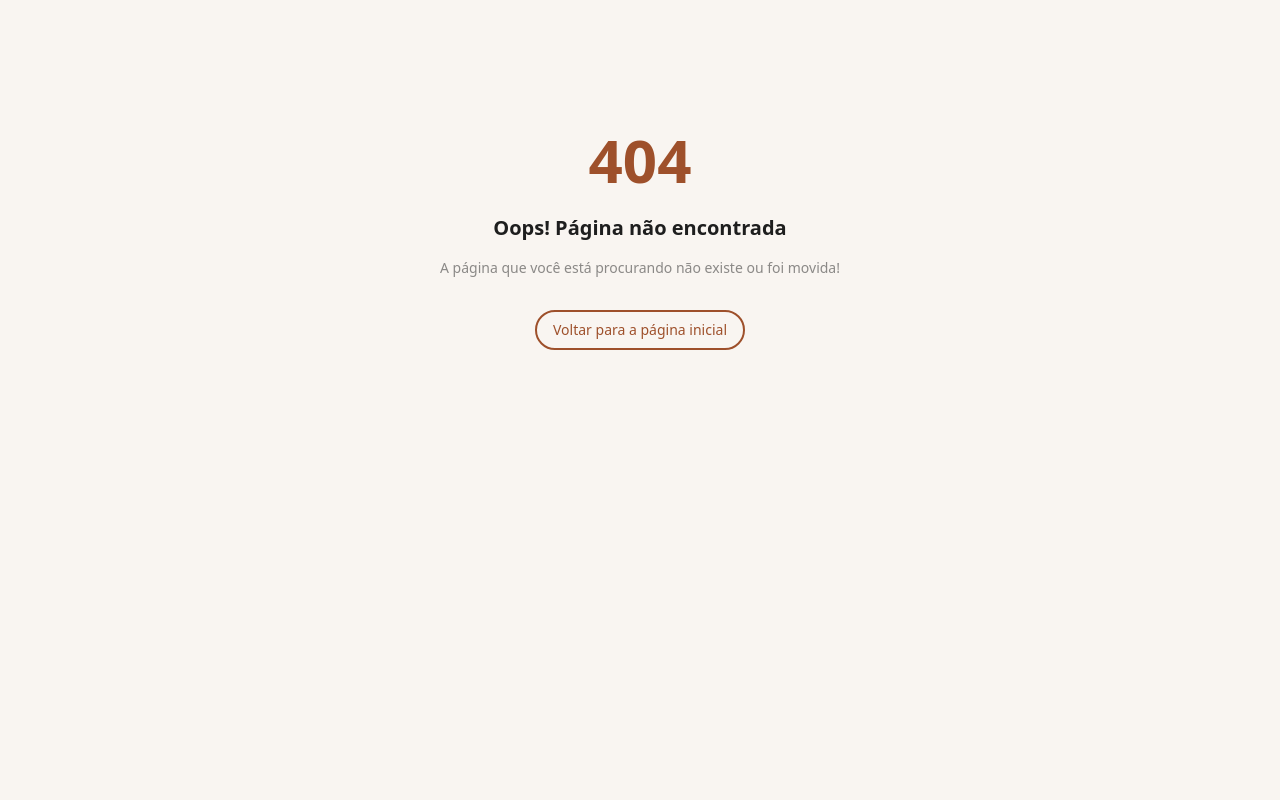
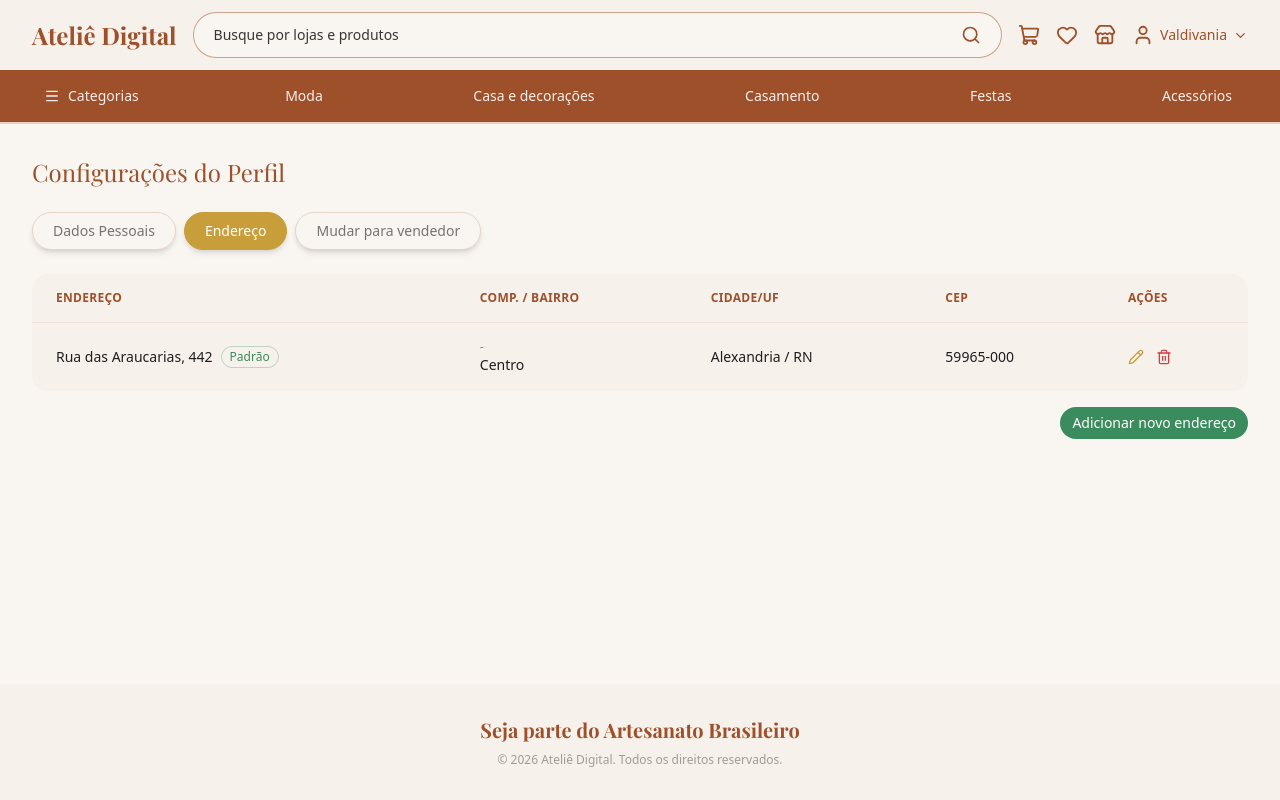
Before and after one commit to AtelieDigital-Labs/atelie-front, a React (Vite) app: page /profile/address in a window 1280 px wide. Before the commit this address had no page. Built offline with nearby package versions, Linux system fonts and the light colour scheme; a web font is replaced by a local one.

Commit message:
feat: create BecomeArtisan page and add new routes to flow perfil tabs

```diff
--- /dev/null
+++ b/src/pages/app/Profile/BecomeArtisan.tsx
@@ -0,0 +1,74 @@
+import { useState } from 'react'
+import { Button } from '../../../components/ui/Button'
+import { useNavigate } from 'react-router-dom'
+
+export function BecomeArtisan() {
+  const navigate = useNavigate()
+  const [isLoading, setIsLoading] = useState(false)
+
+  async function handleBecomeArtisan() {
+    setIsLoading(true)
+
+    try {
+      // chamar API para mudar tipo de usuário
+      // const { data } = await api.patch('/accounts/become-artisan')
+
+      navigate('/artisan/store/new')
+    } catch (error) {
+      console.error('Erro ao mudar para vendedor:', error)
+      alert('Erro ao atualizar conta. Tente novamente.')
+    } finally {
+      setIsLoading(false)
+    }
+  }
+
+  return (
+    <div className="bg-card rounded-2xl p-6">
+      <div className="flex flex-col gap-4">
+        <div>
+          <h3 className="font-title text-xl text-primary mb-2 font-bold">
+            Você também cria produtos artesanais?
+          </h3>
+          <p className="text-text/70 mb-1">
+            Mude sua conta para o tipo <strong>Vendedor</strong>!
+          </p>
+          <p className="text-sm text-text/50">
+            A conta de vendedor permite comprar e vender no Ateliê Digital.
+          </p>
+        </div>
+
+        <div className="bg-surface rounded-xl p-4 mt-2">
+          <h4 className="font-semibold text-text mb-3">Benefícios de ser vendedor:</h4>
+          <ul className="space-y-2 text-sm text-text/70">
+            <li className="flex items-start gap-2">
+              <span className="text-success font-bold">✓</span>
+              <span>Crie e gerencie sua própria loja</span>
+            </li>
+            <li className="flex items-start gap-2">
+              <span className="text-success font-bold">✓</span>
+              <span>Publique produtos artesanais</span>
+            </li>
+            <li className="flex items-start gap-2">
+              <span className="text-success font-bold">✓</span>
+              <span>Acompanhe pedidos e vendas</span>
+            </li>
+            <li className="flex items-start gap-2">
+              <span className="text-success font-bold">✓</span>
+              <span>Continue comprando normalmente</span>
+            </li>
+          </ul>
+        </div>
+
+        <div className="flex gap-3 pt-2">
+          <Button
+            onClick={handleBecomeArtisan}
+            disabled={isLoading}
+            className="bg-success hover:bg-success-dark text-white"
+          >
+            {isLoading ? 'Processando...' : 'Ser um vendedor'}
+          </Button>
+        </div>
+      </div>
+    </div>
+  )
+}
--- a/src/pages/app/Profile/index.tsx
+++ b/src/pages/app/Profile/index.tsx
@@ -1,14 +1,16 @@
-import {useState} from 'react'
-import type {User, Address} from '../../../schemas/user'
-import {PersonalData} from './PersonalData'
-import {AddressTab} from './AdressTab'
+import { useNavigate, useLocation } from 'react-router-dom'
+import type { User, Address } from '../../../schemas/user'
+import { PersonalData } from './PersonalData'
+import { AddressTab } from './AddressTab'
+import { BecomeArtisan } from './BecomeArtisan'
 
-type Tab ='personal' | 'address'
+type Tab = 'personal' | 'address' | 'artisan'
 
 
-const TABS: { key: Tab; label: string }[] = [
-  { key: 'personal', label: 'Dados Pessoais' },
-  { key: 'address',  label: 'Endereço' },
+const TABS: { key: Tab; label: string; path: string }[] = [
+  { key: 'personal', label: 'Dados Pessoais', path: '/profile' },
+  { key: 'address', label: 'Endereço', path: '/profile/address' },
+  { key: 'artisan', label: 'Mudar para vendedor', path: '/profile/change-artisan' },
 ]
 
 const MOCK_USER: User = {
@@ -39,25 +41,33 @@ const MOCK_ADDRESSES: Address[] = [
   },
 ]
 
+export function Profile() {
+  const navigate = useNavigate()
+  const location = useLocation()
 
-export function Profile() {
-  const [activeTab, setActiveTab] = useState<Tab>('personal')
+  // Descobrimos a aba ativa olhando para a URL atual
+  const activeTab = TABS.find(tab => location.pathname === tab.path)?.key || 'personal'
+
+  // Função que navega para o path da aba clicada
+  const handleTabChange = (path: string) => {
+    navigate(path)
+  }
 
   return (
     <div className="flex flex-col gap-6">
       <h2 className="font-title text-2xl text-primary">Configurações do Perfil</h2>
 
       {/* Tabs */}
-      <div className="flex items-center gap-2">
+      <div className="flex items-center gap-2 flex-wrap">
         {TABS.map(tab => (
           <button
             key={tab.key}
-            onClick={() => setActiveTab(tab.key)}
+            onClick={() => handleTabChange(tab.path)} // Usa o path aqui
             className={`
               px-5 py-2 rounded-full text-sm font-medium transition-colors border
               ${activeTab === tab.key
-                ? 'bg-warning text-white border-warning'
-                : 'border-primary/20 text-text/60 hover:border-primary/40 hover:text-primary'
+                ? 'bg-warning text-white border-warning shadow-md'
+                : 'border-primary/20 text-text/60 hover:border-primary/40 hover:text-primary shadow-md'
               }
             `}
           >
@@ -66,13 +76,10 @@ export function Profile() {
         ))}
       </div>
 
-      {activeTab === 'personal' && (
-        <PersonalData user={MOCK_USER} />
-      )}
-
-      {activeTab === 'address' && (
-        <AddressTab initialAddresses={MOCK_ADDRESSES} />
-      )}
+      {/* Renderização condicional baseada na aba ativa */}
+      {activeTab === 'personal' && <PersonalData user={MOCK_USER} />}
+      {activeTab === 'address' && <AddressTab initialAddresses={MOCK_ADDRESSES} />}
+      {activeTab === 'artisan' && <BecomeArtisan />}
     </div>
   )
 }
--- a/src/routes/app-routes.tsx
+++ b/src/routes/app-routes.tsx
@@ -25,6 +25,8 @@ export function AppRoutes(){
         <Route path="/favorite" element={<Favorites />} />
         <Route path="/search" element={<SearchPage />} />
         <Route path="/profile" element={<Profile />} />
+        <Route path="/profile/address" element={<Profile />} />
+        <Route path="/profile/change-artisan" element={<Profile />} />
         <Route path="/cart" element={<CartPage />} />
         <Route path="/checkout/shipping" element={<ShippingPage />} />
         <Route path="/checkout/payment" element={<PaymentPage />} />
```
Also changed, not shown: src/pages/app/Profile/AddressTab.tsx (renamed from src/pages/app/Profile/AdressTab.tsx).
